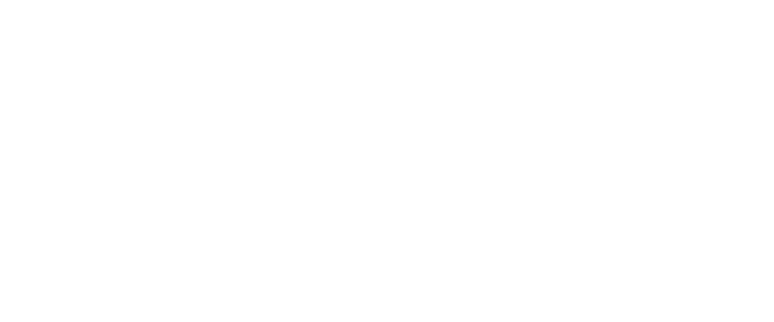
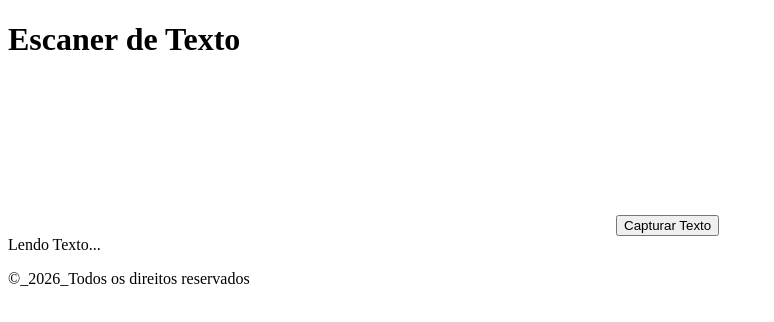
Before and after one commit to B347r12666/projetoApi, a plain HTML site: page index.html in a window 1280 px wide. Shown: the whole page, without its empty margins (0-774 px from the left). Drawn offline with Linux system fonts and the light colour scheme.

Commit message:
Feat:Estrutura do código HTML

```diff
--- a/index.html
+++ b/index.html
@@ -9,6 +9,20 @@
     <title>API</title>
 </head>
 <body>
+    <header>
+        <h1>Escaner de Texto</h1>
+    </header>
+    <main>
+        <div class="container">
+            <video id="video" autoplay playsinline></video>
+            <canvas id="canvas"></canvas>
+            <button id="btn-txt">Capturar Texto</button>
+            <div id="Saida">Lendo Texto...</div>
+        </div>
+    </main>
+    <footer>
+        <p>&copy;_2026_Todos os direitos reservados</p>
+    </footer>
     <!--Js Externo-->
     <script src="./src/js/script.js"></script>
 </body>
```
